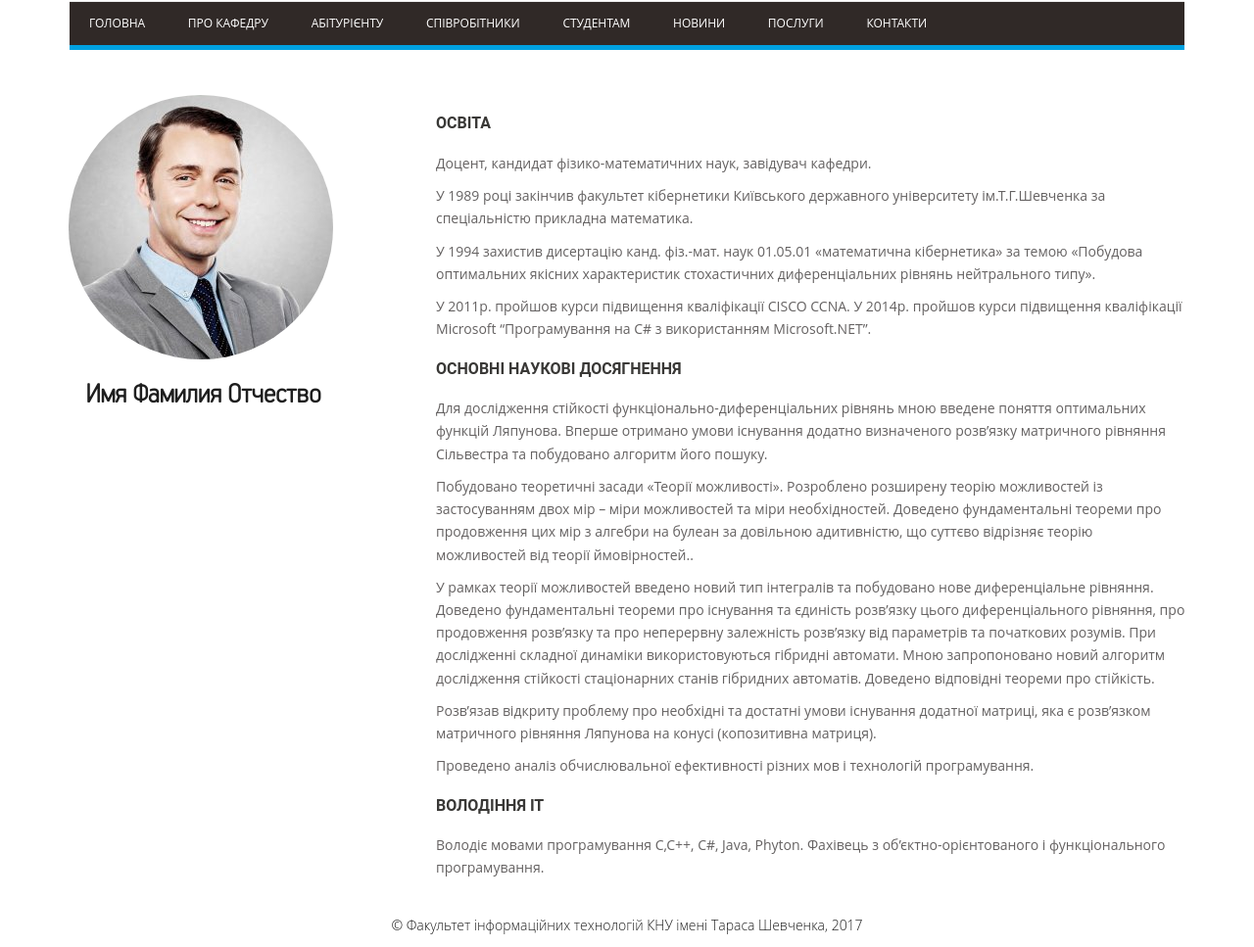
After one commit to vladloza/SOF, a PHP site: page /sItem.php in a window 1280 px wide. The commit adds this page. Shown: the whole page at 98% size. Run offline with PHP 8.4, Linux system fonts and the light colour scheme; some libraries are stand-ins or nearby versions.

Commit message:
staf item page

```diff
--- a/css/styles.css
+++ b/css/styles.css
@@ -574,6 +574,55 @@
         width: 80%;
         display: inline-block;
     }
+    /*------------------employee-------------*/
+
+    .e-grid {
+        max-width: 1200px;
+        margin: 0 auto;
+    }
+
+    .employee-wrapper {
+        padding: 25px 0 !important;
+    }
+
+    .single-employee-sidebar {
+        width: 100%;
+        margin-bottom: 25px;
+        float: left;
+    }
+
+    .single-employee-content {
+        padding-left: 0px;
+    }
+
+    .employee-image {
+        text-align: center;
+    }
+
+    .employee-image img {
+        border-radius: 50%;
+        max-width: 100%;
+        height: auto;
+        border: 0;
+        vertical-align: middle;
+    }
+
+    .employee-text h2 {
+        letter-spacing: 0px;
+        text-transform: uppercase;
+        font-family: "Roboto";
+        font-size: 16px;
+        color: #393836;
+        text-align: center;
+        font-weight: bold;
+        padding-top: 0px;
+        padding-bottom: 10px;
+    }
+
+    .employee-text p {
+        color: #656262;
+        line-height: 1.66em;
+    }
 
     @media screen and (max-width: 768px) {
         table {
@@ -701,9 +750,29 @@
         .image-container {
             width: 30%;
         }
+        .column-container {
+            float: left;
+            width: 100%;
+        }
+        .single-employee-sidebar {
+            width: 275px;
+            margin-bottom: 0px;
+        }
+        .employee-image {
+            text-align: initial;
+        }
+        .single-employee-content {
+            padding-left: 375px;
+        }
+        .employee-text h2 {
+            text-align: left;
+        }
     }
 
     @media (min-width: 992px) {
+        .employee-wrapper {
+            padding: 17px;
+        }
         .icons img {
             width: 50%;
         }
--- /dev/null
+++ b/sItem.php
@@ -0,0 +1,49 @@
+<?php  include_once 'header.php'; ?>
+<div class="margin-top">
+    <div class="employee-wrapper">
+        <div class="container">
+            <div class="single-employee-sidebar">
+                <div class="employee-image">
+                    <img src="img/0.jpg"/>
+                </div>
+                <div class="employee-content">
+                    <h2 class="center-text">Имя Фамилия Отчество</h2>
+                </div>
+            </div>
+            <div class="single-employee-content">
+                <div class="column-container clearfix">
+                    <div class="employee-text">
+                        <h2><strong>Освіта&nbsp;</strong></h2>
+
+                        <p>Доцент, кандидат фізико-математичних наук, завідувач кафедри.</p>
+
+                        <p>У 1989 році закінчив факультет кібернетики Київського державного університету ім.Т.Г.Шевченка за спеціальністю прикладна математика.</p>
+
+                        <p>У 1994 захистив дисертацію канд. фіз.-мат. наук 01.05.01 &laquo;математична кібернетика&raquo; за темою &laquo;Побудова оптимальних якісних характеристик стохастичних диференціальних рівнянь нейтрального типу&raquo;.</p>
+
+                        <p>У 2011р. пройшов курси підвищення кваліфікації CISCO CCNA. У 2014р. пройшов курси підвищення кваліфікації Microsoft &ldquo;Програмування на С# з використанням Microsoft.NET&rdquo;.</p>
+
+                        <h2><strong>Основні наукові досягнення&nbsp;</strong></h2>
+
+                        <p>Для дослідження стійкості функціонально-диференціальних рівнянь мною введене поняття оптимальних функцій Ляпунова. Вперше отримано умови існування додатно визначеного розв&rsquo;язку матричного рівняння Сільвестра та побудовано алгоритм його пошуку.</p>
+
+                        <p>Побудовано теоретичні засади &laquo;Теорії можливості&raquo;. Розроблено розширену теорію можливостей із застосуванням двох мір &ndash; міри можливостей та міри необхідностей. Доведено фундаментальні теореми про продовження цих мір з алгебри на булеан за довільною адитивністю, що суттєво відрізняє теорію можливостей від теорії ймовірностей..</p>
+
+                        <p>У рамках теорії можливостей введено новий тип інтегралів та побудовано нове диференціальне рівняння. Доведено фундаментальні теореми про існування та єдиність розв&rsquo;язку цього диференціального рівняння, про продовження розв&rsquo;язку та про неперервну залежність розв&rsquo;язку від параметрів та початкових розумів. При дослідженні складної динаміки використовуються гібридні автомати. Мною запропоновано новий алгоритм дослідження стійкості стаціонарних станів гібридних автоматів. Доведено відповідні теореми про стійкість.</p>
+
+                        <p>Розв&rsquo;язав відкриту проблему про необхідні та достатні умови існування додатної матриці, яка є розв&rsquo;язком матричного рівняння Ляпунова на конусі (копозитивна матриця).</p>
+
+                        <p>Проведено аналіз обчислювальної ефективності різних мов і технологій програмування.</p>
+
+                        <h2><strong>Володіння ІТ</strong></h2>
+
+                        <p>Володіє мовами програмування C,C++, C#, Java, Phyton. Фахівець з об&rsquo;єктно-орієнтованого і функціонального програмування.</p>
+
+                    </div>
+                </div>
+            </div>
+        </div>
+    </div>
+</div>
+
+<?php  include_once 'footer.php'; ?>
--- a/staffItem.php
+++ /dev/null
@@ -1,2 +0,0 @@
-<?php  include_once 'header.php'; ?>
-<?php  include_once 'footer.php'; ?>
```
Also changed, not shown: img/0.jpg (added).
